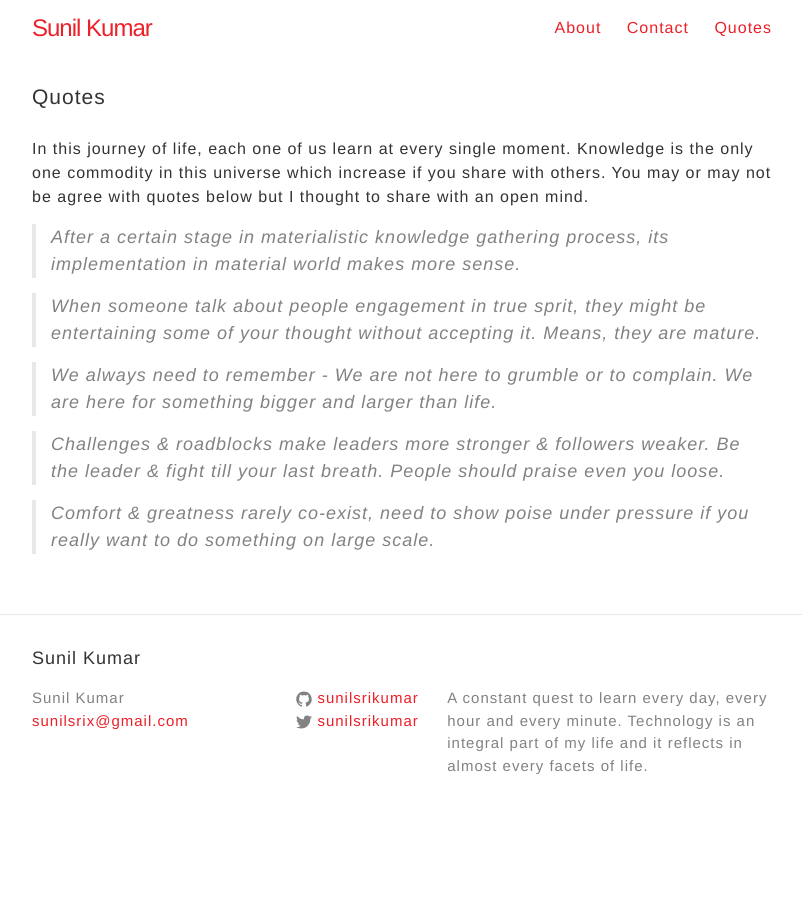
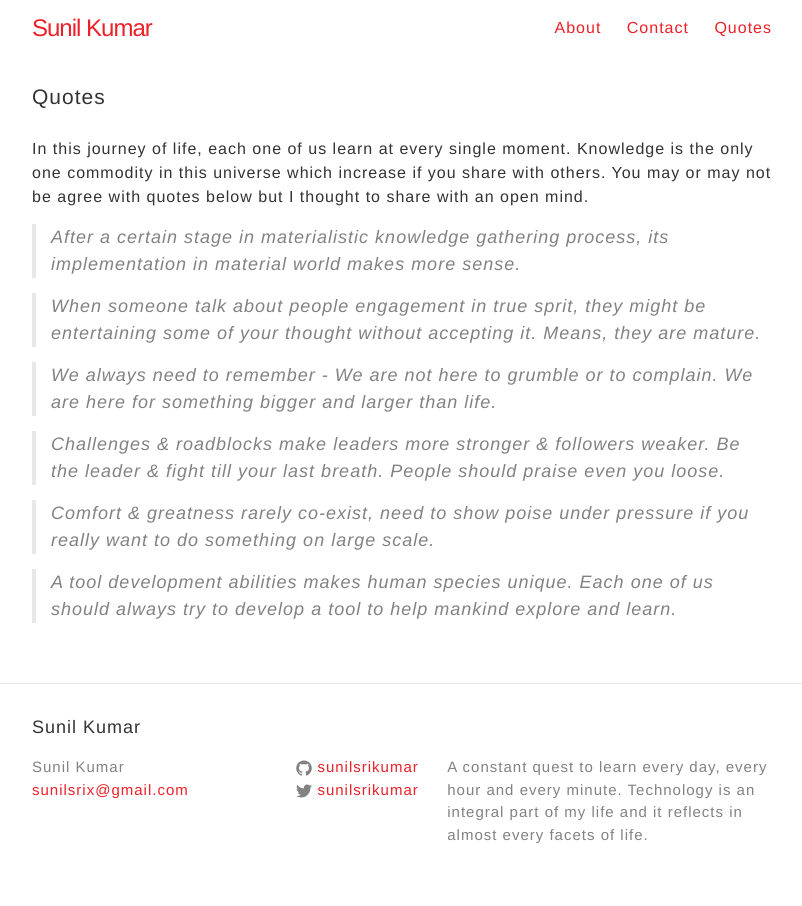
Before and after one commit to sunilsrikumar/sunilsrikumar.github.io, a Jekyll site: the page built from quotes.md, in a window 1280 px wide. Shown: the whole page, without its empty margins (238-1040 px from the left). Built offline with Jekyll 4.4.1, drawn with Linux system fonts in a browser that asks for light colours.

Commit message:
Quote added

```diff
--- a/quotes.md
+++ b/quotes.md
@@ -15,3 +15,5 @@
 > Challenges & roadblocks make leaders more stronger & followers weaker. Be the leader & fight till your last breath. People should praise even you loose.
 
 > Comfort & greatness rarely co-exist, need to show poise under pressure if you really want to do something on large scale.
+
+> A tool development abilities makes human species unique. Each one of us should always try to develop a tool to help mankind explore and learn.
```
